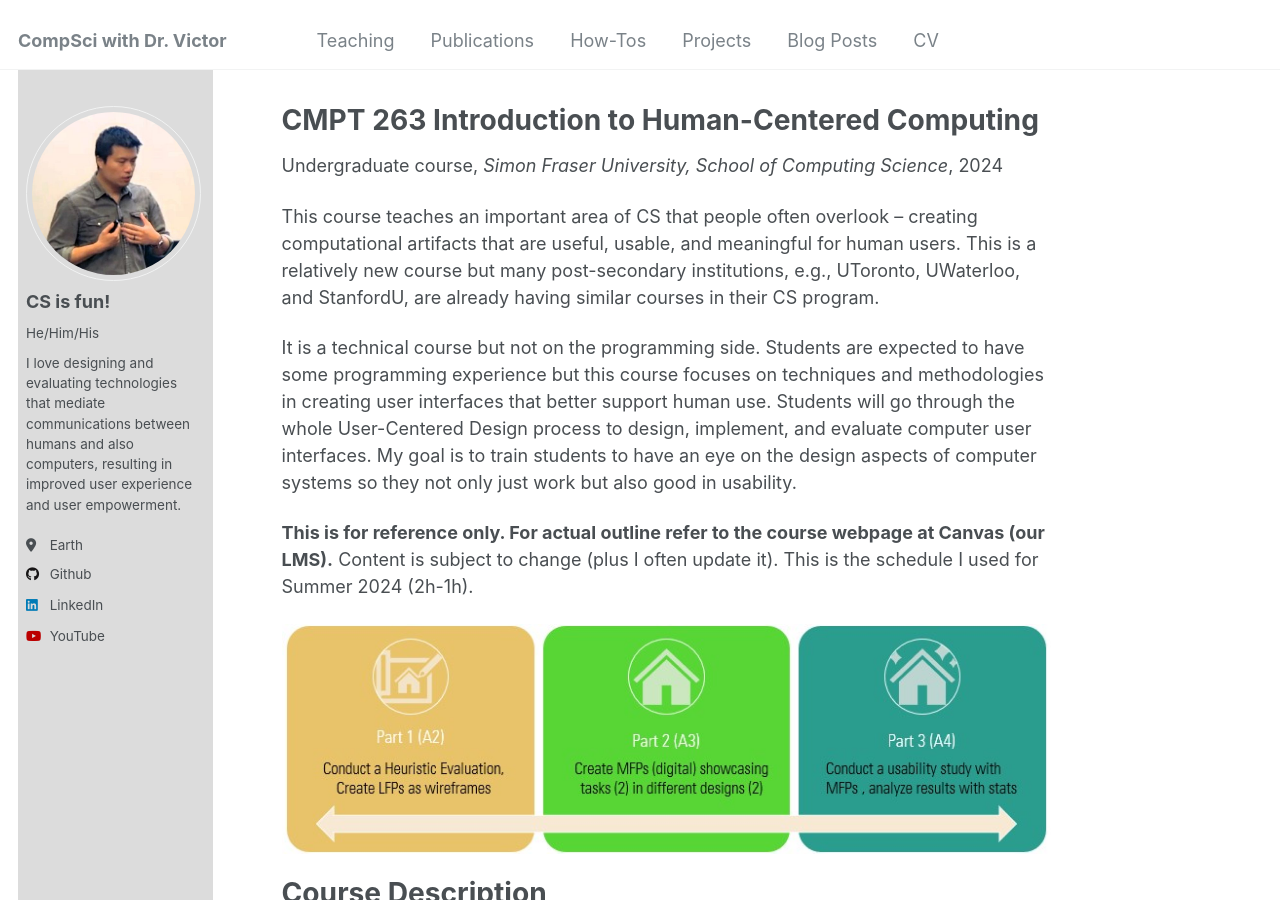
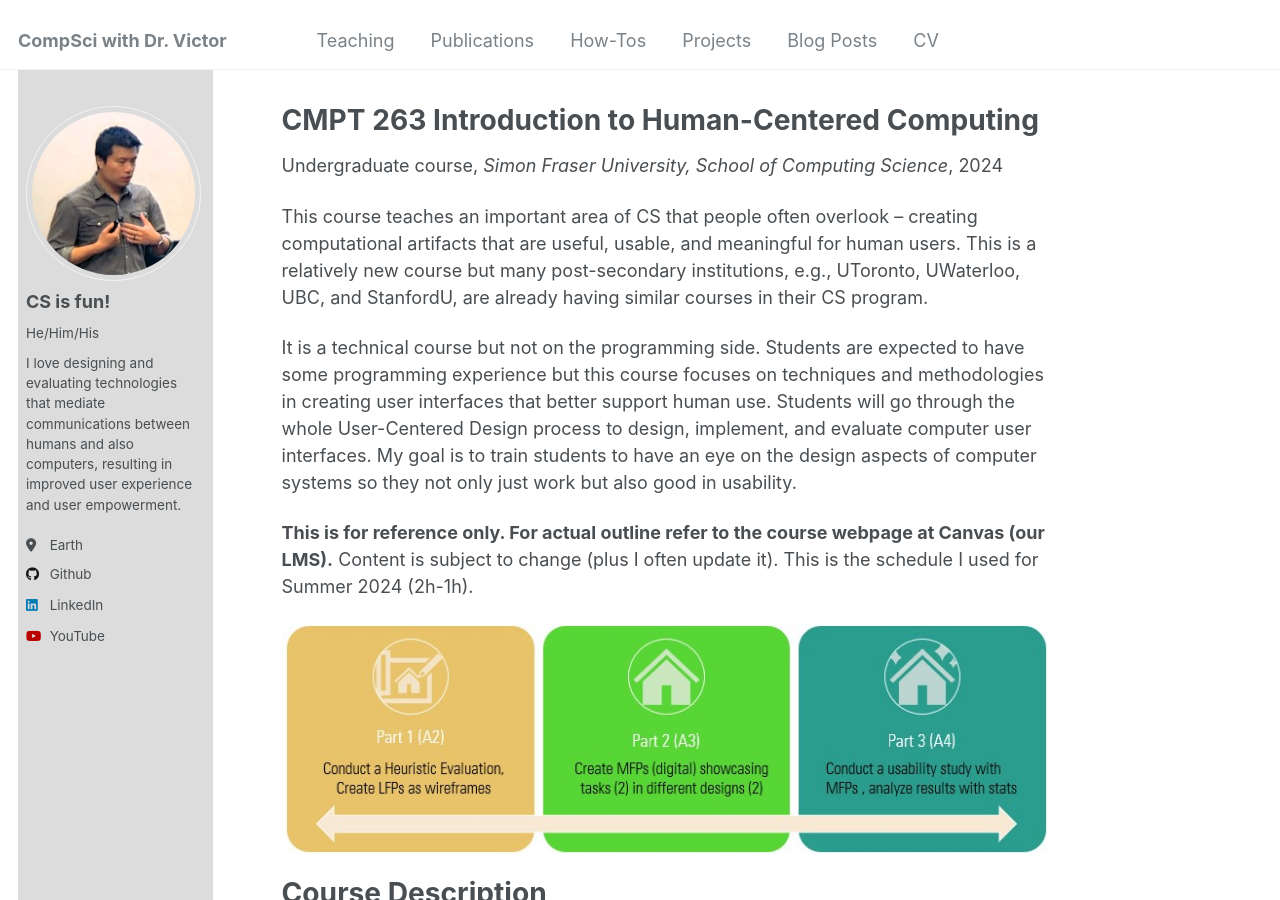
Before and after one commit to CompSciwithDrVictor/compsciwithdrvictor, a Jekyll site: the page built from _teaching/cmpt263.md, in a window 1280 px wide and 900 px high. Built offline with Jekyll 4.4.1, drawn with Linux system fonts in a browser that asks for light colours.

Commit message:
Some minor typo fixes and updates

```diff
--- a/_teaching/cmpt263.md
+++ b/_teaching/cmpt263.md
@@ -8,7 +8,7 @@ date: 2024-05-01
 location: "Burnaby/Surrey, BC, Canada"
 ---
 
-This course teaches an important area of CS that people often overlook -- creating computational artifacts that are useful, usable, and meaningful for human users. This is a relatively new course but many post-secondary institutions, e.g., UToronto, UWaterloo, and StanfordU, are already having similar courses in their CS program.
+This course teaches an important area of CS that people often overlook -- creating computational artifacts that are useful, usable, and meaningful for human users. This is a relatively new course but many post-secondary institutions, e.g., UToronto, UWaterloo, UBC, and StanfordU, are already having similar courses in their CS program.
 
 It is a technical course but not on the programming side. Students are expected to have some programming experience but this course focuses on techniques and methodologies in creating user interfaces that better support human use. Students will go through the whole User-Centered Design process to design, implement, and evaluate computer user interfaces. My goal is to train students to have an eye on the design aspects of computer systems so they not only just work but also good in usability.
 
```
Also changed, not shown: _pages/about.md (+1 -1 lines).
